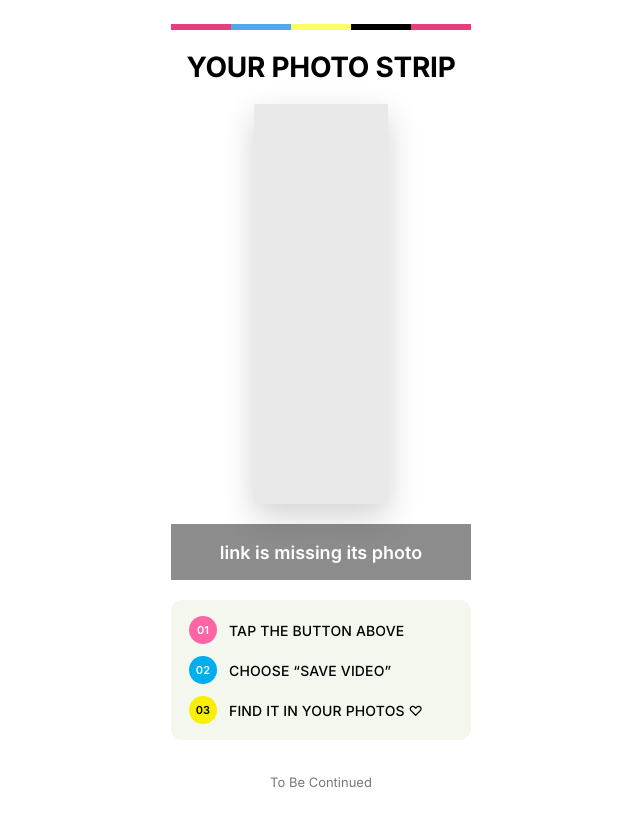
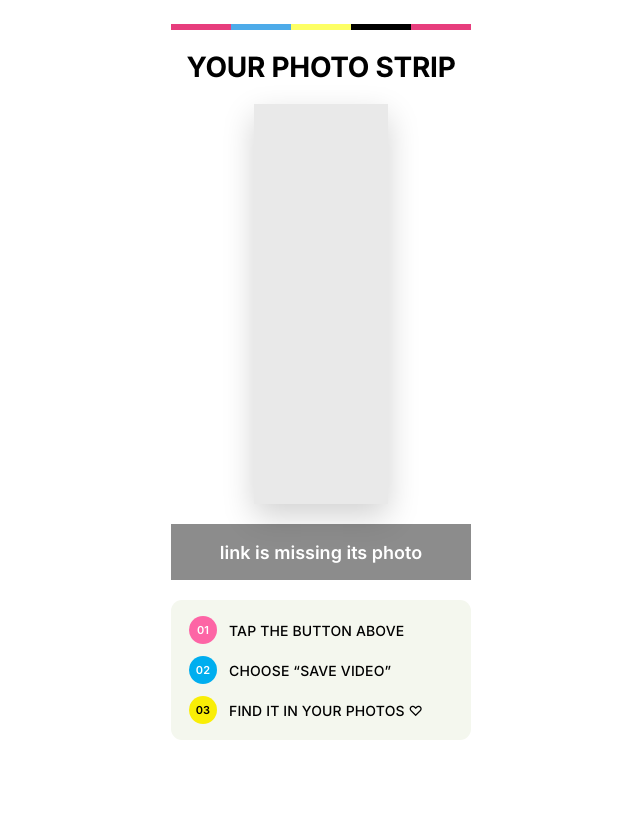
Before and after one commit to tobecontinued26/tobecontinued26.github.io, a plain HTML site: page watch.html in a window 1280 px wide. Shown: the whole page, without its empty margins (319-959 px from the left). After the commit the page ends 800 px from the top, so only its background shows below. Drawn offline with Linux system fonts and the light colour scheme.

Commit message:
Add files via upload

```diff
--- a/watch.html
+++ b/watch.html
@@ -46,7 +46,6 @@
       <li><b>03</b>Find it in your photos ♡</li>
     </ol>
   </div>
-  <p class="note" id="note">To Be Continued</p>
 
 <script>
 (() => {
```
